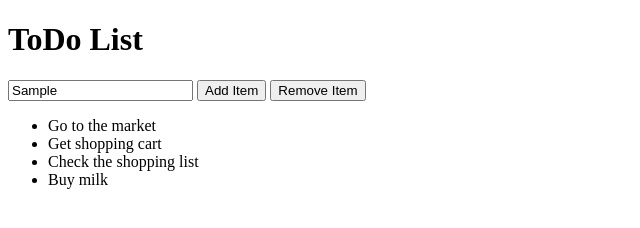
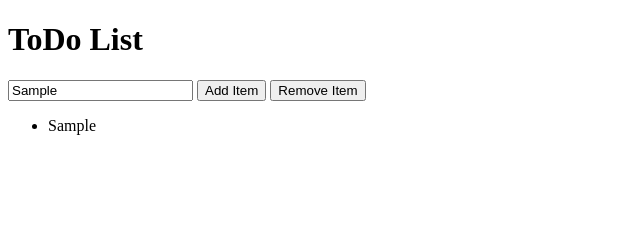
Before and after one commit to davutbalik/ToDoList-js, a plain HTML site: page index.html in a window 1280 px wide. Both pictures are taken after typing "Sample" into the empty fields and a click on the button "Add Item". Shown: the whole page, without its empty margins (0-640 px from the left). Drawn offline with Linux system fonts and the light colour scheme.

Commit message:
Add to do item

```diff
--- a/index.html
+++ b/index.html
@@ -9,15 +9,12 @@
   <body>
     <h1>ToDo List</h1>
 
-    <input type="text">
+    <input type="text" id="item_name">
     <button id="btn_add">Add Item</button>
     <button id="btn_remove">Remove Item</button>
 
-    <ul>
-      <li>Go to the market</li>
-      <li>Get shopping cart</li>
-      <li>Check the shopping list</li>
-      <li>Buy milk</li>
+    <ul id="task_list">
+
     </ul>
 
 
--- a/script.js
+++ b/script.js
@@ -1,5 +1,9 @@
 const addItem = function (e) {
-    console.log(e.target.innerHTML);
+    if((e.type==='keypress' && e.key=== 'Enter') || e.type === 'click'){
+        const listItem = document.createElement('li');
+        listItem.innerHTML = document.getElementById('item_name').value;
+        document.getElementById('task_list').appendChild(listItem);
+    }
   }
 
 const removeItem = function (e) {
@@ -10,5 +14,5 @@ const removeItem = function (e) {
   // document.getElementById('btn_add').onclick = addItem;
 
   document.getElementById('btn_add').addEventListener('click', addItem);
-  document.getElementById('btn_add').addEventListener('keypress', addItem);
+  document.getElementById('item_name').addEventListener('keypress', addItem);
   document.getElementById('btn_remove').removeEventListener('click', removeItem);
```
